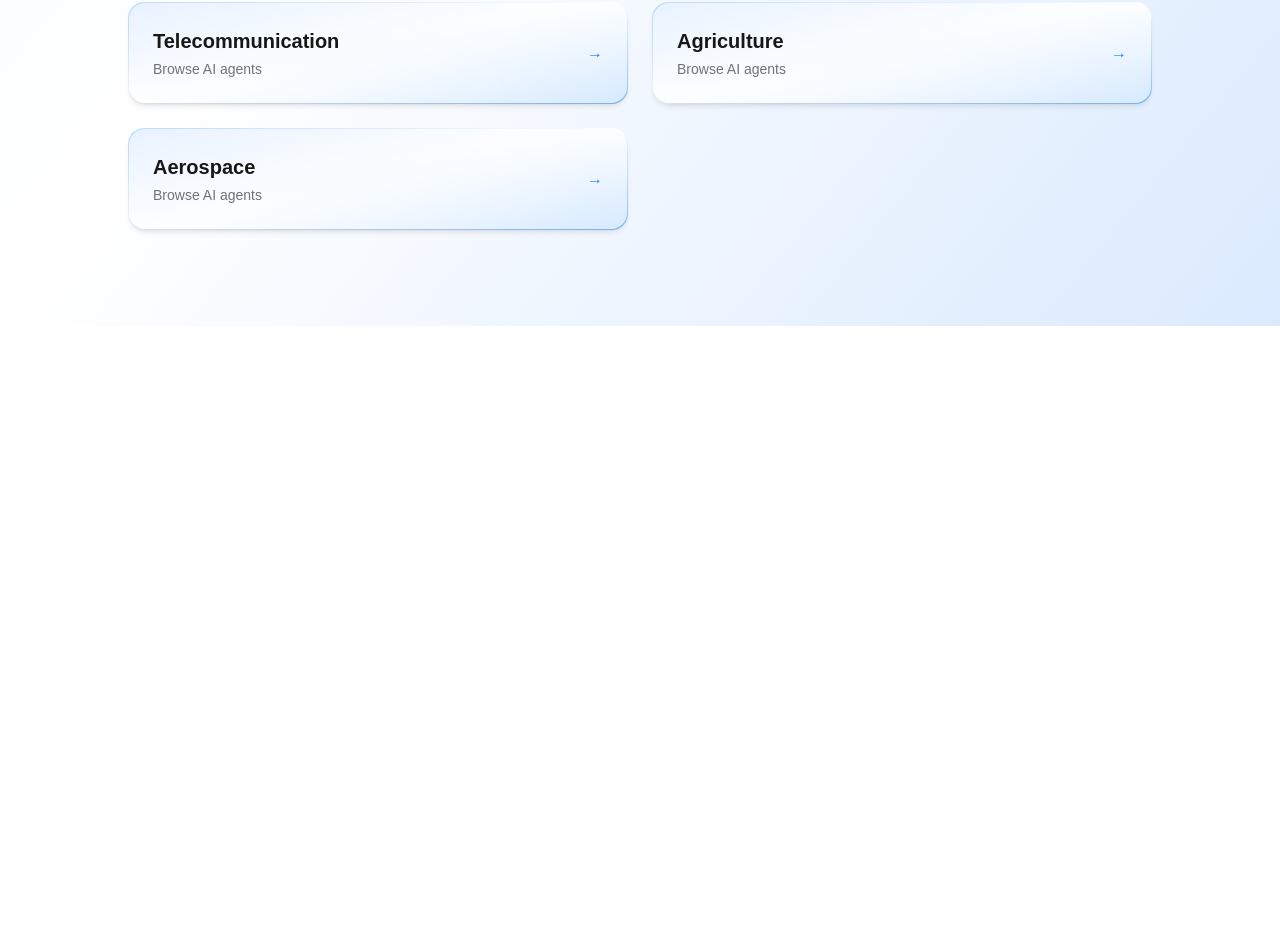
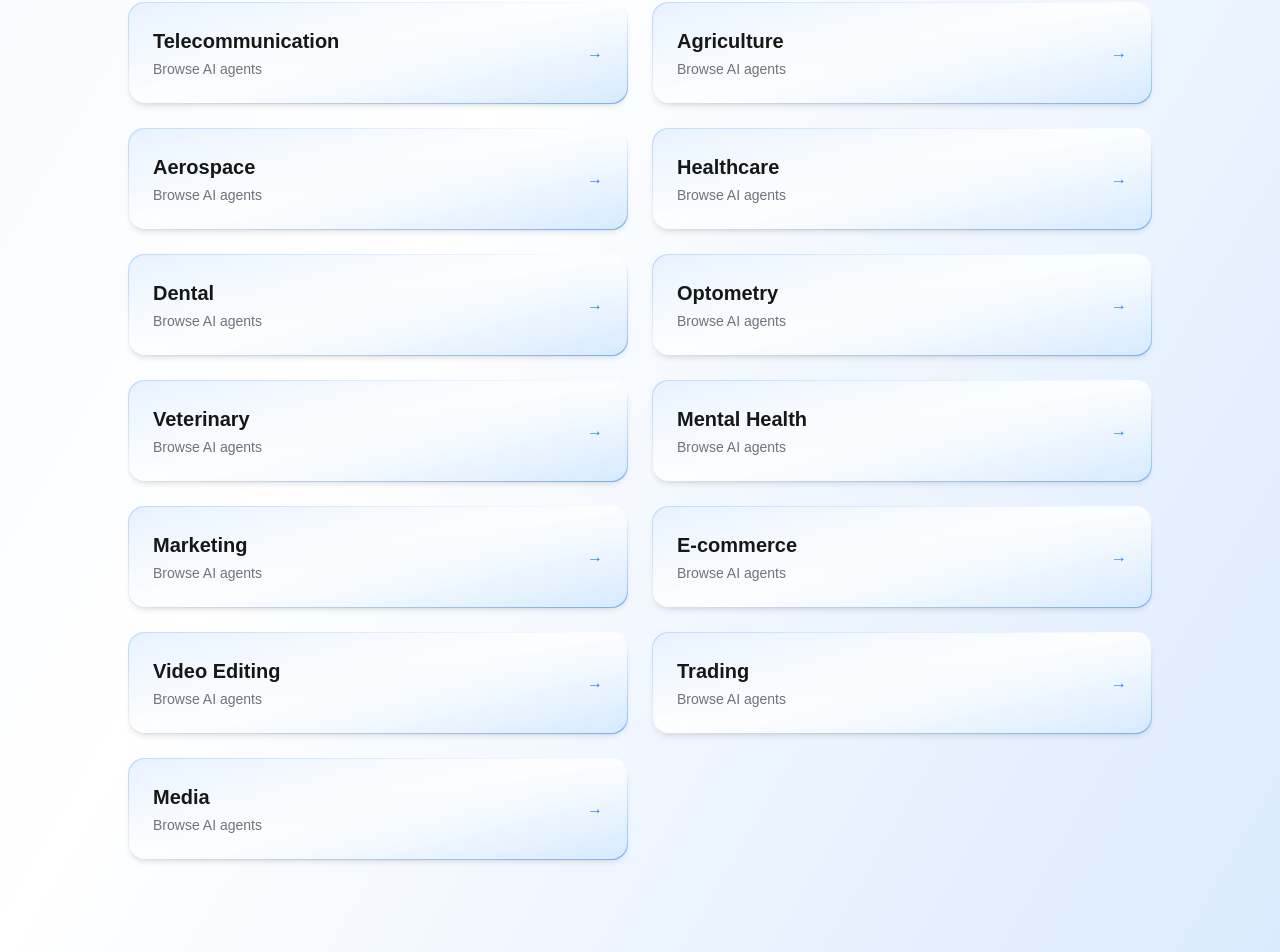
Before and after one commit to agenticlibai-site/agenticlib, a Next.js app: page /domains in a window 1280 px wide. Shown: the part 1242-2194 px from the top of the page. Before the commit the page ends 1568 px from the top, so only its background shows below. Built offline with nearby package versions, Linux system fonts and the light colour scheme.

Commit message:
added domain

```diff
--- a/data/agents.ts
+++ b/data/agents.ts
@@ -223,4 +223,154 @@ export const domains = [
       { name: "Glide Aerospace", url: "https://www.glideapps.com/agents/aerospace" },
     ],
   },
+  {
+  name: "Healthcare",
+  slug: "healthcare",
+  agents: [
+    { name: "Cognigy", url: "https://www.cognigy.com/solutions/healthcare" },
+    { name: "ONEai Health", url: "https://oneaihealth.com/" },
+    { name: "SoundHound AI", url: "https://www.soundhound.com/voice-ai-solutions/healthcare/" },
+    { name: "Notable", url: "https://www.notablehealth.com/" },
+    { name: "Hippocratic", url: "https://www.hippocraticai.com/" },
+    { name: "Altilia", url: "https://www.altilia.ai/industries/healthcare" },
+    { name: "Navina", url: "https://www.navina.ai/" },
+    { name: "Subtle Medical", url: "https://subtlemedical.com/" },
+    { name: "Inbenta", url: "https://www.inbenta.com/industries/healthcare/" },
+    { name: "Optum", url: "https://marketplace.optum.com/products/patient_and_member_engagement/parakeet-health.html" },
+    { name: "Anterior", url: "https://www.anterior.com/" },
+    { name: "Thoughtful AI", url: "https://thoughtfulai.net/" },
+    { name: "Sully AI", url: "https://www.sully.ai/" },
+    { name: "Innovaccer", url: "https://innovaccer.com/sara" },
+    { name: "Ambience", url: "https://www.ambiencehealthcare.com/" },
+    { name: "Assort", url: "https://www.assorthealth.com/" },
+    { name: "Develop Health", url: "https://www.develophealth.ai/" },
+    { name: "Glass Health", url: "https://glass.health/" },
+  ],
+},
+
+{
+  name: "Dental",
+  slug: "dental",
+  agents: [
+    { name: "HeyGent", url: "https://heygent.ai/" },
+    { name: "Rondah", url: "https://www.rondah.ai/" },
+    { name: "Denota", url: "https://www.denota.ai/" },
+    { name: "Pearl", url: "https://www.hellopearl.com/" },
+    { name: "Tempus", url: "https://www.tempus.com/" },
+    { name: "AI:Dental", url: "https://www.aidental.ai/" },
+    { name: "Arini", url: "https://www.arini.ai/" },
+  ],
+},
+
+{
+  name: "Optometry",
+  slug: "optometry",
+  agents: [
+    { name: "RingIQ", url: "https://ringiq.ai/3-ringiq-ai-call-assistant-for-independent-optometry-offices/" },
+    { name: "DocsBot", url: "https://docsbot.ai/industry/optometry-services" },
+    { name: "Altris AI", url: "https://www.altris.ai/" },
+    { name: "IDx-DR", url: "https://www.healthvisors.com/en/idx-dr/" },
+  ],
+},
+
+{
+  name: "Veterinary",
+  slug: "veterinary",
+  agents: [
+    { name: "Tixie.AI", url: "https://tixae.ai/ai-agents-for-veterinary" },
+    { name: "Vet Chatbot", url: "https://vetchatbot.com/" },
+    { name: "ScribVet", url: "https://scribvet.com/" },
+    { name: "CoVet", url: "https://www.co.vet/" },
+    { name: "VetRec", url: "https://www.vetrec.io/" },
+  ],
+},
+
+{
+  name: "Mental Health",
+  slug: "mental-health",
+  agents: [
+    { name: "Woebot", url: "https://woebothealth.com/" },
+    { name: "Wysa", url: "https://www.wysa.com/" },
+  ],
+},
+
+{
+  name: "Marketing",
+  slug: "marketing",
+  agents: [
+    { name: "JustCall AI", url: "https://justcall.io/product/ai-agent-assist/" },
+    { name: "Writesonic", url: "https://writesonic.com/chat" },
+    { name: "Synthesia", url: "https://www.synthesia.io/" },
+    { name: "Skott", url: "https://www.lyzr.ai/skott/" },
+    { name: "Anyword", url: "https://www.anyword.com/" },
+    { name: "HubSpot Breeze", url: "https://www.hubspot.com/products/artificial-intelligence" },
+    { name: "RTB House", url: "https://www.rtbhouse.com/" },
+    { name: "dotdigital", url: "https://dotdigital.com/" },
+    { name: "ActiveCampaign", url: "https://www.activecampaign.com/platform/ai-marketing" },
+    { name: "Braze", url: "https://www.braze.com/" },
+    { name: "Wask", url: "https://www.wask.co/" },
+    { name: "HockeyStack", url: "https://www.hockeystack.com/" },
+    { name: "Pencil", url: "https://trypencil.com/" },
+    { name: "StoryChief", url: "https://www.storychief.io/ai-marketing-agent" },
+    { name: "Warmly", url: "https://www.warmly.ai/" },
+    { name: "Lucy", url: "https://www.lucyos.ai/" },
+    { name: "Averi", url: "https://www.averi.ai/" },
+    { name: "Jasper", url: "https://www.jasper.ai/" },
+    { name: "Persado", url: "https://www.persado.com/" },
+    { name: "Trigify", url: "https://www.trigify.io/" },
+    { name: "Leap", url: "https://www.tryleap.ai/" },
+    { name: "Opencord AI", url: "https://www.opencord.ai/" },
+    { name: "Writer", url: "https://writer.com/solutions/marketing/" },
+  ],
+},
+
+{
+  name: "E-commerce",
+  slug: "ecommerce",
+  agents: [
+    { name: "Curatle", url: "https://curatle.com/" },
+    { name: "Hypotenuse AI", url: "https://www.hypotenuse.ai/features/ai-agents-for-ecommerce" },
+    { name: "Akira AI", url: "https://www.akira.ai/ai-agents/e-commerce-ai-agents" },
+    { name: "DigitalGenius", url: "https://www.digitalgenius.com/" },
+    { name: "Rep AI", url: "https://www.hellorep.ai/" },
+  ],
+},
+
+{
+  name: "Video Editing",
+  slug: "video-editing",
+  agents: [
+    { name: "Mosaic", url: "https://mosaic.so/" },
+    { name: "GliaCloud", url: "https://www.gliacloud.com/en/" },
+    { name: "Spot", url: "https://www.spot.ai/aiagents" },
+    { name: "D-ID", url: "https://www.d-id.com/" },
+    { name: "Synthesia", url: "https://www.synthesia.io/" },
+    { name: "Videoleap", url: "https://www.videoleapapp.com/" },
+  ],
+},
+
+{
+  name: "Trading",
+  slug: "trading",
+  agents: [
+    { name: "Open Ledger", url: "https://www.openledger.xyz/" },
+    { name: "Cohere", url: "https://cohere.com/" },
+    { name: "Permutable AI", url: "https://permutable.ai/trading-co-pilot/" },
+  ],
+},
+
+{
+  name: "Media",
+  slug: "media",
+  agents: [
+    { name: "Descript", url: "https://www.descript.com/" },
+    { name: "Otter", url: "https://otter.ai/" },
+    { name: "Adobe Sensei", url: "https://www.adobe.com/au/sensei/generative-ai.html" },
+    { name: "Flawless", url: "https://flawlessai.com/" },
+    { name: "Runway", url: "https://runwayml.com/" },
+    { name: "Autodesk Wonder Dynamics", url: "https://www.autodesk.com/products/flow-studio/overview" },
+    { name: "Truewind", url: "https://www.truewind.ai/solutions/media-and-entertainment" },
+  ],
+},
+
 ];
```
